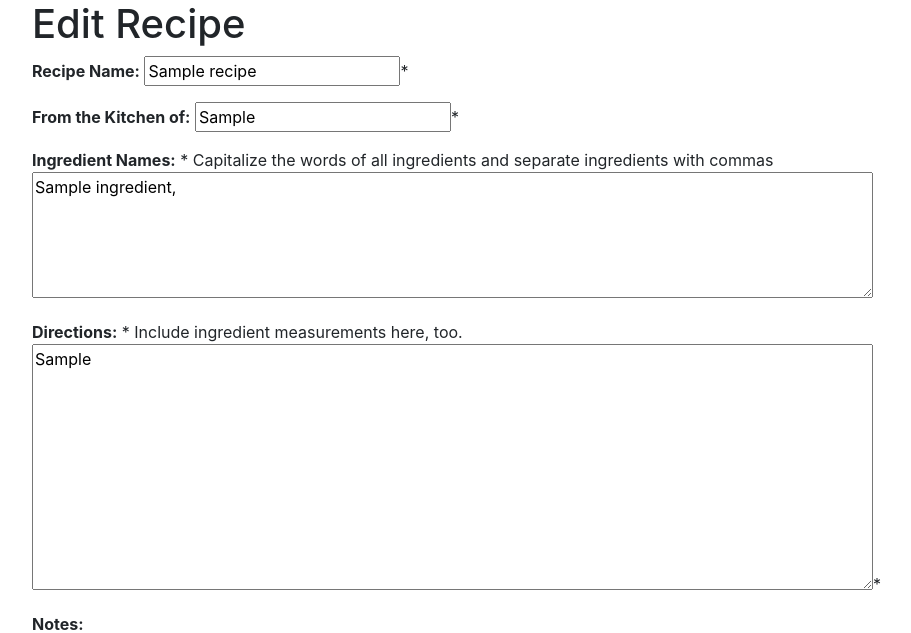
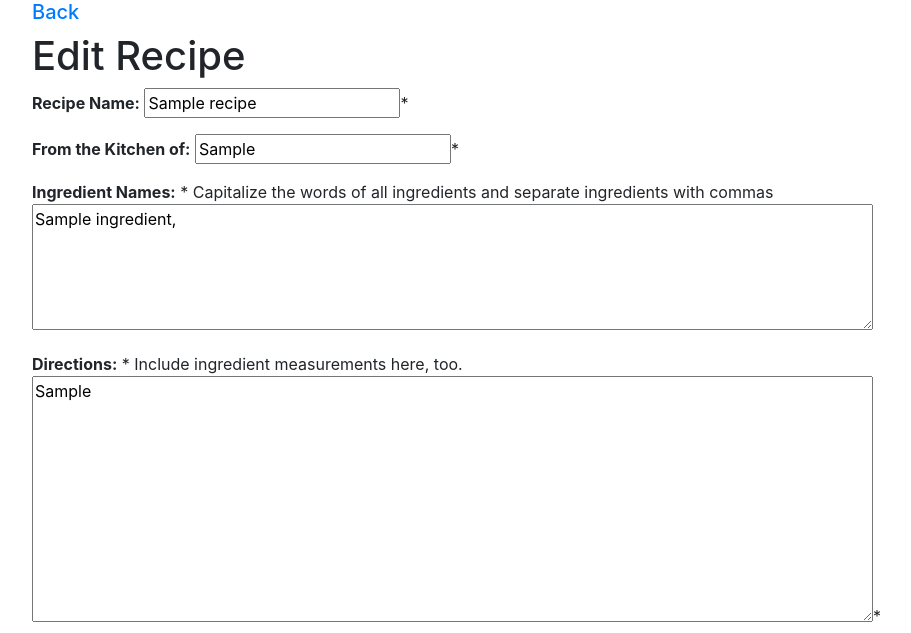
Before and after one commit to KellieAndersen/hackbright-project, a Flask app: page /edit_recipe/1 in a window 1280 px wide. Shown: the part 56-689 px from the top of the page, without its empty margins (53-964 px from the left). Run offline with Flask 2, Linux system fonts and the light colour scheme; tables that the repository leaves empty hold one stand-in row (values such as "Sample post").

Commit message:
add back button on edit recipe form page

```diff
--- a/templates/edit_recipe_form.html
+++ b/templates/edit_recipe_form.html
@@ -2,6 +2,7 @@
 {% block title %}Edit Recipe{% endblock %}
 
 {% block body %}
+<h5><a href="/recipes/{{ recipe.recipe_id }}">Back</a></h5>
   <h1>Edit Recipe</h1>
 
   <form action="/edit_recipe/{{ recipe.recipe_id }}" method="POST">
```
